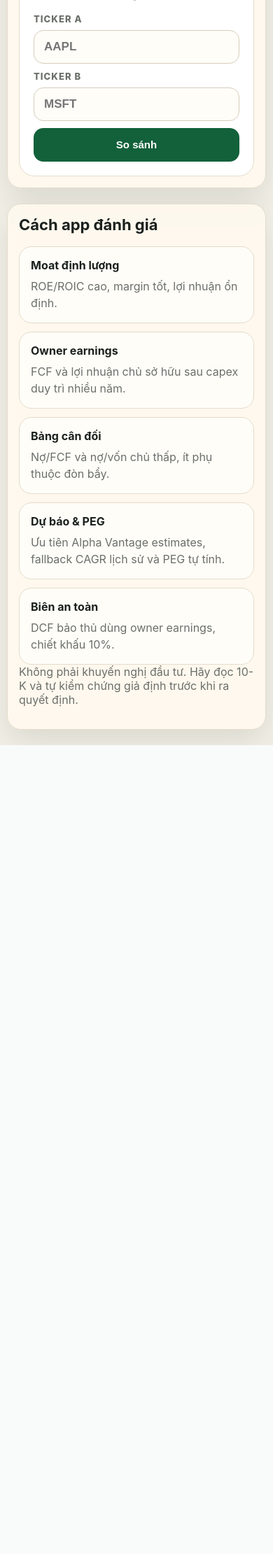
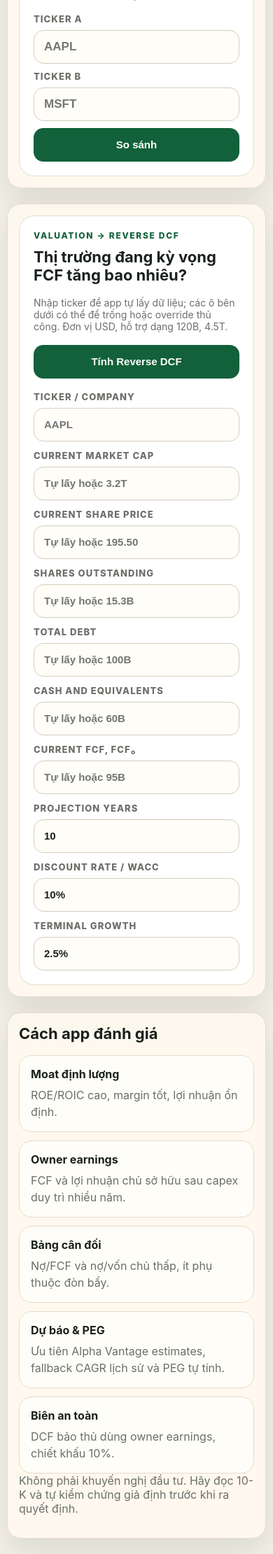
Before and after one commit to tmk11/StockAnalystBuffet, a Flask app: page / in a window 390 px wide. Shown: the part 818-3039 px from the top of the page at 70% size. Before the commit the page ends 1883 px from the top, so only its background shows below. Run offline with Flask 3, Linux system fonts and the light colour scheme.

Commit message:
Add reverse DCF valuation

```diff
--- a/app.py
+++ b/app.py
@@ -4,6 +4,7 @@
 
 import analyzer
 import sec_client
+from valuation.reverse_dcf import calculate_reverse_dcf
 
 
 app = Flask(__name__)
@@ -55,6 +56,23 @@
         traceback.print_exc()
         return jsonify({"ok": False, "error": f"Lỗi khi so sánh: {exc}"}), 500
 
+@app.route("/api/reverse-dcf", methods=["GET", "POST"])
+def reverse_dcf():
+    try:
+        payload = request.get_json(silent=True) or {}
+        ticker = payload.get("ticker") or request.args.get("ticker")
+        request_data = {**request.args.to_dict(), **payload}
+        input_data, defaults, data_warnings = _reverse_dcf_input(ticker, request_data)
+        result = calculate_reverse_dcf(input_data)
+        result["defaults"] = defaults
+        result["warnings"] = data_warnings + result.get("warnings", [])
+        return jsonify({"ok": True, "result": result})
+    except sec_client.DataError as exc:
+        return jsonify({"ok": False, "error": str(exc)}), 404
+    except Exception as exc:  # noqa: BLE001
+        traceback.print_exc()
+        return jsonify({"ok": False, "error": f"Lỗi khi tính Reverse DCF: {exc}"}), 500
+
 
 def _years(value) -> int:
     try:
@@ -63,6 +81,48 @@
         years = 10
     return max(5, min(years, 15))
 
+def _reverse_dcf_input(ticker: str | None, payload: dict) -> tuple[dict, dict, list[str]]:
+    defaults: dict = {}
+    warnings: list[str] = []
+    if ticker:
+        analysis = analyzer.analyze_ticker(ticker, years=10)
+        latest = (analysis.get("annuals") or [{}])[-1]
+        market_data = analysis.get("market_data") or analysis.get("price") or {}
+        defaults = {
+            "ticker": analysis["company"].get("ticker"),
+            "company_name": analysis["company"].get("name"),
+            "market_cap": analysis.get("summary", {}).get("market_cap"),
+            "share_price": market_data.get("price"),
+            "shares_outstanding": analysis.get("shares_outstanding"),
+            "total_debt": latest.get("debt"),
+            "cash_and_equivalents": latest.get("cash"),
+            "current_fcf": latest.get("free_cash_flow"),
+        }
+        missing = [label for label, key in (("market cap", "market_cap"), ("debt", "total_debt"), ("cash", "cash_and_equivalents"), ("FCF", "current_fcf")) if defaults.get(key) is None]
+        if missing:
+            warnings.append("Không tự lấy được " + ", ".join(missing) + "; vui lòng nhập thủ công nếu cần.")
+
+    input_data = {
+        "ticker": _first_value(payload, defaults, "ticker"),
+        "company_name": _first_value(payload, defaults, "company_name", "companyName"),
+        "market_cap": _first_value(payload, defaults, "market_cap", "marketCap"),
+        "share_price": _first_value(payload, defaults, "share_price", "sharePrice"),
+        "shares_outstanding": _first_value(payload, defaults, "shares_outstanding", "sharesOutstanding"),
+        "total_debt": _first_value(payload, defaults, "total_debt", "totalDebt"),
+        "cash_and_equivalents": _first_value(payload, defaults, "cash_and_equivalents", "cashAndEquivalents"),
+        "current_fcf": _first_value(payload, defaults, "current_fcf", "currentFcf"),
+        "projection_years": _first_value(payload, defaults, "projection_years", "projectionYears") or 10,
+        "discount_rate": _first_value(payload, defaults, "discount_rate", "discountRate") or 0.10,
+        "terminal_growth_rate": _first_value(payload, defaults, "terminal_growth_rate", "terminalGrowthRate") or 0.025,
+    }
+    return input_data, defaults, warnings
+
+def _first_value(payload: dict, defaults: dict, snake_key: str, camel_key: str | None = None):
+    for key in (snake_key, camel_key):
+        if key and key in payload and payload[key] not in (None, ""):
+            return payload[key]
+    return defaults.get(snake_key)
+
 
 if __name__ == "__main__":
     app.run(host="127.0.0.1", port=8866, debug=True)
--- a/static/app.js
+++ b/static/app.js
@@ -342,6 +342,99 @@
   return fmtPct(value);
 }
 
+function renderReverseDcf(result) {
+  const input = result.input || {};
+  if (!result.ok) {
+    return `
+      <article class="compare-card">
+        <h2>Reverse DCF Valuation</h2>
+        <div class="error-list">${(result.errors || []).map((error) => `<div>⚠ ${esc(error)}</div>`).join("")}</div>
+        ${warningsHtml(result.warnings)}
+      </article>`;
+  }
+  return `
+    <article class="compare-card">
+      <div class="stock-head">
+        <div>
+          <div class="ticker"><strong>${esc(input.ticker || "Reverse DCF")}</strong><span>${esc(input.company_name || "")}</span></div>
+          <p class="muted">${esc(result.commentary || "")}</p>
+        </div>
+        <div class="score-box">
+          <span class="score">${fmtPct(result.impliedGrowthRate)}</span>
+          <span>Implied FCF Growth / năm</span>
+        </div>
+      </div>
+      ${warningsHtml(result.warnings)}
+      <div class="metrics">
+        ${metric("Current EV", fmtMoney(result.enterpriseValue))}
+        ${metric("Calculated DCF", fmtMoney(result.calculatedDcfValue))}
+        ${metric("PV forecast FCF", fmtMoney(result.pvForecastFcf))}
+        ${metric("PV terminal", fmtMoney(result.pvTerminalValue))}
+        ${metric("Terminal value", fmtMoney(result.terminalValue))}
+        ${metric("Margin of error", fmtPct(result.marginOfError))}
+        ${metric("Projection years", input.projection_years ?? "—")}
+        ${metric("WACC / terminal", `${fmtPct(input.discount_rate)} / ${fmtPct(input.terminal_growth_rate)}`)}
+      </div>
+      <div class="section-grid">
+        <div class="box">
+          <h3>Bảng dự phóng FCF</h3>
+          ${reverseProjectionTable(result.projectionTable || [])}
+        </div>
+        <div class="box">
+          <h3>Sensitivity table</h3>
+          ${reverseSensitivityTable(result.sensitivityTable || [])}
+        </div>
+      </div>
+      <div class="result-note">${esc(result.disclaimer || "Reverse DCF chỉ là công cụ đọc kỳ vọng của thị trường, không phải khuyến nghị đầu tư.")}</div>
+    </article>`;
+}
+
+function warningsHtml(warnings) {
+  if (!warnings || !warnings.length) return "";
+  return `<div class="warnings">${warnings.map((warning) => `<div class="warning">⚠ ${esc(warning)}</div>`).join("")}</div>`;
+}
+
+function reverseProjectionTable(rows) {
+  if (!rows.length) return `<p class="muted">Không có bảng dự phóng.</p>`;
+  return `
+    <div class="table-wrap">
+      <table>
+        <thead><tr><th>Year</th><th>Projected FCF</th><th>Discount factor</th><th>PV of FCF</th></tr></thead>
+        <tbody>
+          ${rows.map((row) => `
+            <tr>
+              <td class="left"><b>${esc(row.year)}</b></td>
+              <td>${fmtMoney(row.projectedFcf)}</td>
+              <td>${fmtNum(row.discountFactor, 3)}</td>
+              <td>${fmtMoney(row.presentValueOfFcf)}</td>
+            </tr>`).join("")}
+        </tbody>
+      </table>
+    </div>`;
+}
+
+function reverseSensitivityTable(rows) {
+  if (!rows.length) return `<p class="muted">Không có sensitivity table.</p>`;
+  return `
+    <div class="table-wrap">
+      <table>
+        <thead><tr><th>Discount Rate</th><th>Terminal Growth</th><th>Implied Growth</th></tr></thead>
+        <tbody>
+          ${rows.map((row) => `
+            <tr>
+              <td class="left">${fmtPct(row.discountRate)}</td>
+              <td>${fmtPct(row.terminalGrowthRate)}</td>
+              <td>${fmtPct(row.impliedGrowthRate)}</td>
+            </tr>`).join("")}
+        </tbody>
+      </table>
+    </div>`;
+}
+
+function formValue(id) {
+  return $(id).value.trim();
+}
+
 $("#analyzeForm").addEventListener("submit", async (event) => {
   event.preventDefault();
   const ticker = $("#ticker").value.trim();
@@ -349,6 +442,7 @@
   setBusy(true);
   showStatus(`Đang lấy BCTC SEC và phân tích ${ticker.toUpperCase()}...`);
   $("#compareResult").classList.add("hidden");
+  $("#reverseDcfResult").classList.add("hidden");
   try {
     const result = await postJson("/api/analyze", { ticker, years: 10 });
     $("#result").innerHTML = renderStock(result);
@@ -369,6 +463,7 @@
   setBusy(true);
   showStatus(`Đang so sánh ${tickerA.toUpperCase()} và ${tickerB.toUpperCase()}...`);
   $("#result").classList.add("hidden");
+  $("#reverseDcfResult").classList.add("hidden");
   try {
     const result = await postJson("/api/compare", { ticker_a: tickerA, ticker_b: tickerB, years: 10 });
     $("#compareResult").innerHTML = renderComparison(result);
@@ -380,3 +475,34 @@
     setBusy(false);
   }
 });
+
+$("#reverseDcfForm").addEventListener("submit", async (event) => {
+  event.preventDefault();
+  const ticker = formValue("#rdTicker");
+  const payload = {
+    ticker,
+    market_cap: formValue("#rdMarketCap"),
+    share_price: formValue("#rdSharePrice"),
+    shares_outstanding: formValue("#rdShares"),
+    total_debt: formValue("#rdDebt"),
+    cash_and_equivalents: formValue("#rdCash"),
+    current_fcf: formValue("#rdFcf"),
+    projection_years: formValue("#rdYears"),
+    discount_rate: formValue("#rdDiscount"),
+    terminal_growth_rate: formValue("#rdTerminal"),
+  };
+  setBusy(true);
+  showStatus("Đang tính Reverse DCF...");
+  $("#result").classList.add("hidden");
+  $("#compareResult").classList.add("hidden");
+  try {
+    const result = await postJson("/api/reverse-dcf", payload);
+    $("#reverseDcfResult").innerHTML = renderReverseDcf(result);
+    $("#reverseDcfResult").classList.remove("hidden");
+    hideStatus();
+  } catch (error) {
+    showStatus(error.message, true);
+  } finally {
+    setBusy(false);
+  }
+});
--- a/static/style.css
+++ b/static/style.css
@@ -438,6 +438,60 @@
   font-weight: 900;
 }
 
+.form-title-row {
+  display: grid;
+  grid-template-columns: 1fr auto;
+  gap: 18px;
+  align-items: start;
+}
+
+.reverse-form {
+  display: grid;
+  gap: 18px;
+}
+
+.reverse-grid {
+  display: grid;
+  grid-template-columns: repeat(5, minmax(0, 1fr));
+  gap: 12px;
+}
+
+.reverse-grid input {
+  font-size: 15px;
+  text-transform: none;
+}
+
+.result-note {
+  margin-top: 14px;
+  padding: 14px 16px;
+  border-radius: 16px;
+  background: #f8f1e5;
+  color: var(--muted);
+  line-height: 1.55;
+}
+
+.warnings {
+  display: grid;
+  gap: 8px;
+  margin: 14px 0;
+}
+
+.warning {
+  padding: 10px 12px;
+  border-radius: 12px;
+  background: #fff2d6;
+  color: #7d5411;
+  font-weight: 700;
+}
+
+.error-list {
+  padding: 14px 16px;
+  border-radius: 16px;
+  background: #fff0ec;
+  color: var(--red);
+  font-weight: 800;
+}
+
 .check-grid {
   display: grid;
   grid-template-columns: repeat(4, 1fr);
@@ -467,8 +521,13 @@
   .grid-2,
   .section-grid,
   .compare-summary,
+  .form-title-row,
   .check-grid {
     grid-template-columns: 1fr;
+  }
+
+  .reverse-grid {
+    grid-template-columns: repeat(2, minmax(0, 1fr));
   }
 
   .metrics {
@@ -492,6 +551,7 @@
   .input-row,
   .pair,
   .stock-head,
+  .reverse-grid,
   .metrics {
     grid-template-columns: 1fr;
   }
--- a/templates/index.html
+++ b/templates/index.html
@@ -50,9 +50,35 @@
         </form>
       </section>
 
+      <section class="panel">
+        <form id="reverseDcfForm" class="form-card reverse-form">
+          <div class="form-title-row">
+            <div>
+              <p class="eyebrow">Valuation → Reverse DCF</p>
+              <h2>Thị trường đang kỳ vọng FCF tăng bao nhiêu?</h2>
+              <p class="hint">Nhập ticker để app tự lấy dữ liệu; các ô bên dưới có thể để trống hoặc override thủ công. Đơn vị USD, hỗ trợ dạng 120B, 4.5T.</p>
+            </div>
+            <button type="submit">Tính Reverse DCF</button>
+          </div>
+          <div class="reverse-grid">
+            <div><label for="rdTicker">Ticker / Company</label><input id="rdTicker" placeholder="AAPL" autocomplete="off" /></div>
+            <div><label for="rdMarketCap">Current market cap</label><input id="rdMarketCap" placeholder="Tự lấy hoặc 3.2T" /></div>
+            <div><label for="rdSharePrice">Current share price</label><input id="rdSharePrice" placeholder="Tự lấy hoặc 195.50" /></div>
+            <div><label for="rdShares">Shares outstanding</label><input id="rdShares" placeholder="Tự lấy hoặc 15.3B" /></div>
+            <div><label for="rdDebt">Total debt</label><input id="rdDebt" placeholder="Tự lấy hoặc 100B" /></div>
+            <div><label for="rdCash">Cash and equivalents</label><input id="rdCash" placeholder="Tự lấy hoặc 60B" /></div>
+            <div><label for="rdFcf">Current FCF, FCF₀</label><input id="rdFcf" placeholder="Tự lấy hoặc 95B" /></div>
+            <div><label for="rdYears">Projection years</label><input id="rdYears" value="10" /></div>
+            <div><label for="rdDiscount">Discount rate / WACC</label><input id="rdDiscount" value="10%" /></div>
+            <div><label for="rdTerminal">Terminal growth</label><input id="rdTerminal" value="2.5%" /></div>
+          </div>
+        </form>
+      </section>
+
       <div id="status" class="status hidden"></div>
       <section id="result" class="hidden"></section>
       <section id="compareResult" class="hidden"></section>
+      <section id="reverseDcfResult" class="hidden"></section>
 
       <section class="panel note">
         <h2>Cách app đánh giá</h2>
```
Also changed, not shown: tests/test_reverse_dcf.py (added, +66 -0 lines), valuation/reverse_dcf.py (added, +326 -0 lines), README.md, valuation/__init__.py (added).
